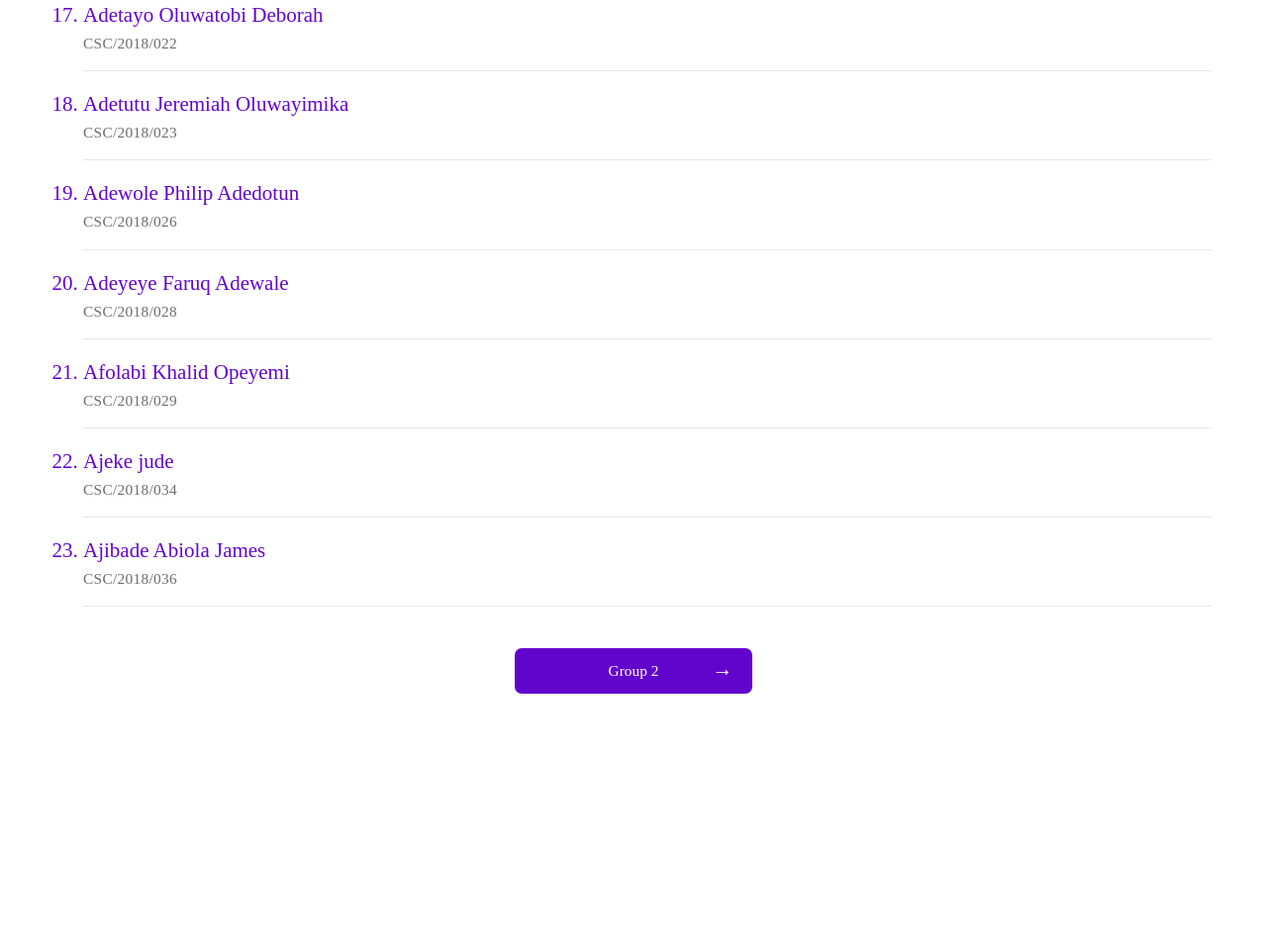
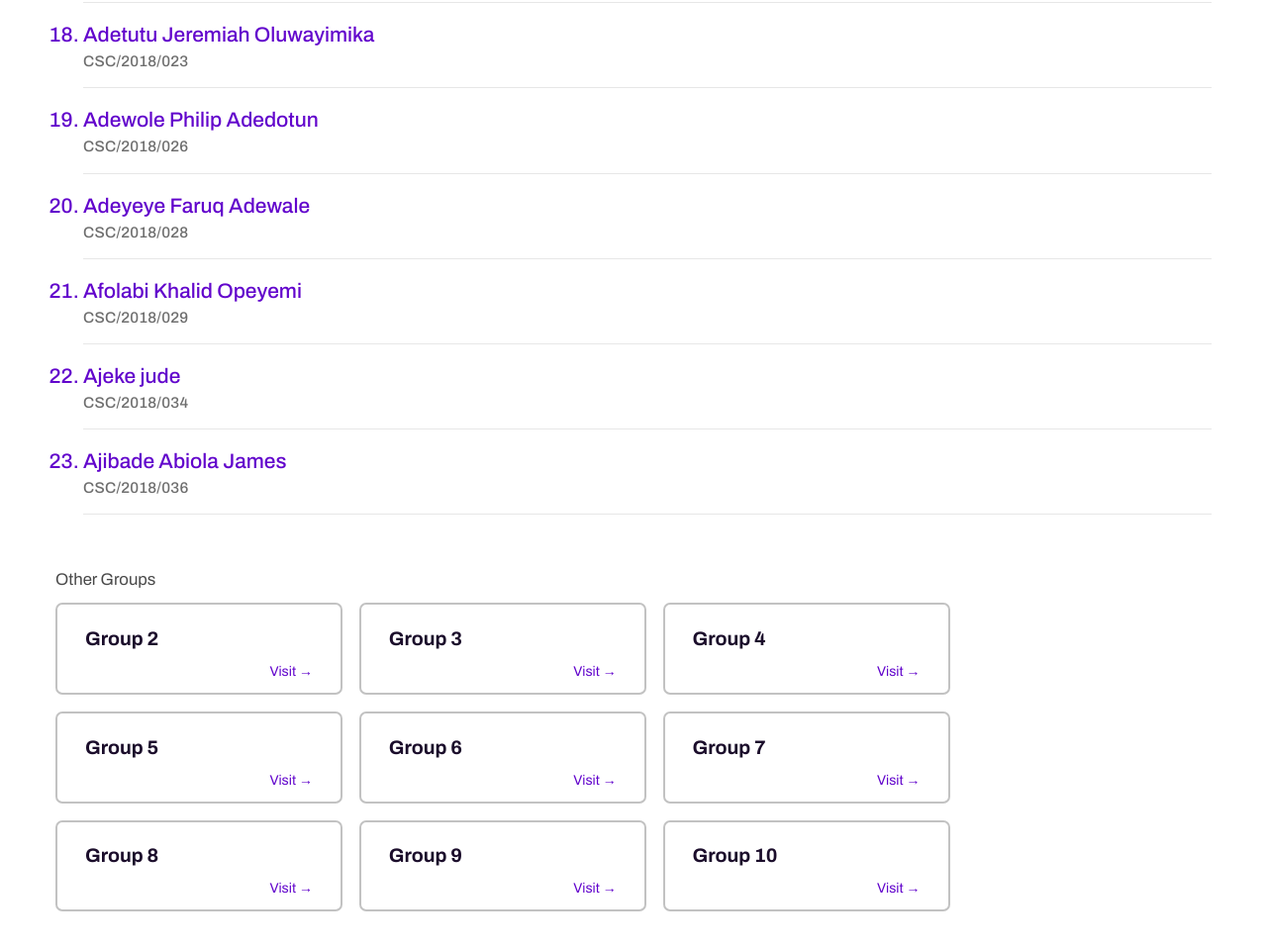
Before and after one commit to Tenotea/swep-portfolio, a plain HTML site: page index.html in a window 1280 px wide. Shown: the part 1570-2529 px from the top of the page at 99% size. Before the commit the page ends 2327 px from the top, so only its background shows below. Drawn offline with Linux system fonts and the light colour scheme.

Commit message:
added other group links

```diff
--- a/index.css
+++ b/index.css
@@ -4,9 +4,10 @@
   -webkit-box-sizing: border-box;
           box-sizing: border-box;
   font-size: 11px;
-  font-family: 'Aeonik';
+  font-family: 'Archivo', sans-serif;
   text-decoration: none;
   outline: none;
+  color: inherit;
 }
 
 @media screen and (min-width: 700px) {
@@ -63,35 +64,52 @@
   color: #6d6d6d;
 }
 
-.content-box .next-group-button {
-  border: none;
-  border-radius: 0.5rem;
-  padding: 1rem 2.5rem;
-  display: -webkit-box;
-  display: -ms-flexbox;
-  display: flex;
-  -webkit-box-pack: center;
-      -ms-flex-pack: center;
-          justify-content: center;
-  -webkit-box-align: center;
-      -ms-flex-align: center;
-          align-items: center;
-  width: 100%;
-  max-width: 240px;
-  margin: 3rem auto 0 auto;
-  color: white;
-  font-size: 1.1rem;
-  background-color: #6205cc;
-  cursor: pointer;
-  position: relative;
+.content-box .other-group-links {
+  margin-top: 4rem;
 }
 
-.content-box .next-group-button .arrow {
-  position: absolute;
-  right: 1.4rem;
-  top: 1.5rem;
+.content-box .other-group-links .page-heading {
+  font-size: 1.2rem;
+  color: #494949;
+  font-weight: 400;
+}
+
+.content-box .other-group-links .groups-container {
+  display: -ms-grid;
+  display: grid;
+  -ms-grid-columns: (minmax(200px, 290px))[auto-fill];
+      grid-template-columns: repeat(auto-fill, minmax(200px, 290px));
+  grid-gap: 1.2rem;
+  gap: 1.2rem;
+  margin: 1rem auto auto auto;
+}
+
+.content-box .other-group-links .groups-container .group {
+  border: 2px solid #c2c2c2;
+  border-radius: 0.5rem;
+  padding: 1rem 2rem;
+  -webkit-transition: ease-out transform 200ms;
+  transition: ease-out transform 200ms;
+}
+
+.content-box .other-group-links .groups-container .group:hover {
+  -webkit-transform: translateY(-4px);
+          transform: translateY(-4px);
+}
+
+.content-box .other-group-links .groups-container .group .group-name {
+  font-size: 1.4em;
+  color: #1b0d2b;
+  margin-top: 0.5em;
+}
+
+.content-box .other-group-links .groups-container .group a {
+  margin-top: 1em;
   display: block;
-  font-size: 1.5rem;
-  line-height: 0;
+  max-width: -webkit-max-content;
+  max-width: -moz-max-content;
+  max-width: max-content;
+  margin-left: auto;
+  color: #6205cc;
 }
 /*# sourceMappingURL=index.css.map */
--- a/index.html
+++ b/index.html
@@ -5,6 +5,9 @@
   <meta http-equiv="X-UA-Compatible" content="IE=edge">
   <meta name="viewport" content="width=device-width, initial-scale=1.0">
   <title>Group One - SWEP200 2021</title>
+  <link rel="preconnect" href="https://fonts.googleapis.com">
+  <link rel="preconnect" href="https://fonts.gstatic.com" crossorigin>
+  <link href="https://fonts.googleapis.com/css2?family=Archivo:ital,wght@0,100;0,200;0,300;0,400;0,500;0,600;0,700;0,800;0,900;1,100;1,200;1,300;1,400;1,500;1,600;1,700;1,800;1,900&display=swap" rel="stylesheet">
   <link rel="stylesheet" href="./index.css">
 </head>
 <body>
@@ -200,11 +203,84 @@
       </li>
     </ol>
 
-    <a href="https://sanmi01.github.io/SWEP-Group-2-Assignment/">
-      <button class="next-group-button">
-        Group 2 <span class="arrow"> &rightarrow; </span>
-      </button>
-    </a>
+    <section class="other-group-links">
+      <h2 class="page-heading">
+        Other Groups
+      </h2>
+
+      <div class="groups-container">
+        <div class="group">
+          <h4 class="group-name">
+            Group 2
+          </h4>
+          <a href="https://sanmi01.github.io/SWEP-Group-2-Assignment">
+            Visit  <span class="arrow"> &rightarrow; </span>
+          </a>
+        </div>
+        <div class="group">
+          <h4 class="group-name">
+            Group 3
+          </h4>
+          <a href="https://group-three-swep.netlify.app/">
+            Visit  <span class="arrow"> &rightarrow; </span>
+          </a>
+        </div>
+        <div class="group">
+          <h4 class="group-name">
+            Group 4
+          </h4>
+          <a href="#">
+            Visit  <span class="arrow"> &rightarrow; </span>
+          </a>
+        </div>
+        <div class="group">
+          <h4 class="group-name">
+            Group 5
+          </h4>
+          <a href="https://swepgroup5oau.netlify.app/">
+            Visit  <span class="arrow"> &rightarrow; </span>
+          </a>
+        </div>
+        <div class="group">
+          <h4 class="group-name">
+            Group 6
+          </h4>
+          <a href="https://grp6project.netlify.app/">
+            Visit  <span class="arrow"> &rightarrow; </span>
+          </a>
+        </div><div class="group">
+          <h4 class="group-name">
+            Group 7
+          </h4>
+          <a href="https://group-seven.netlify.app/">
+            Visit  <span class="arrow"> &rightarrow; </span>
+          </a>
+        </div>
+        <div class="group">
+          <h4 class="group-name">
+            Group 8
+          </h4>
+          <a href="#">
+            Visit  <span class="arrow"> &rightarrow; </span>
+          </a>
+        </div>
+        <div class="group">
+          <h4 class="group-name">
+            Group 9
+          </h4>
+          <a href="https://group-9-swep200.netlify.app/">
+            Visit  <span class="arrow"> &rightarrow; </span>
+          </a>
+        </div>
+        <div class="group">
+          <h4 class="group-name">
+            Group 10
+          </h4>
+          <a href="https://group-9-swep200.netlify.app/">
+            Visit  <span class="arrow"> &rightarrow; </span>
+          </a>
+        </div>
+      </div>
   </main>
 </body>
 </html>
```
